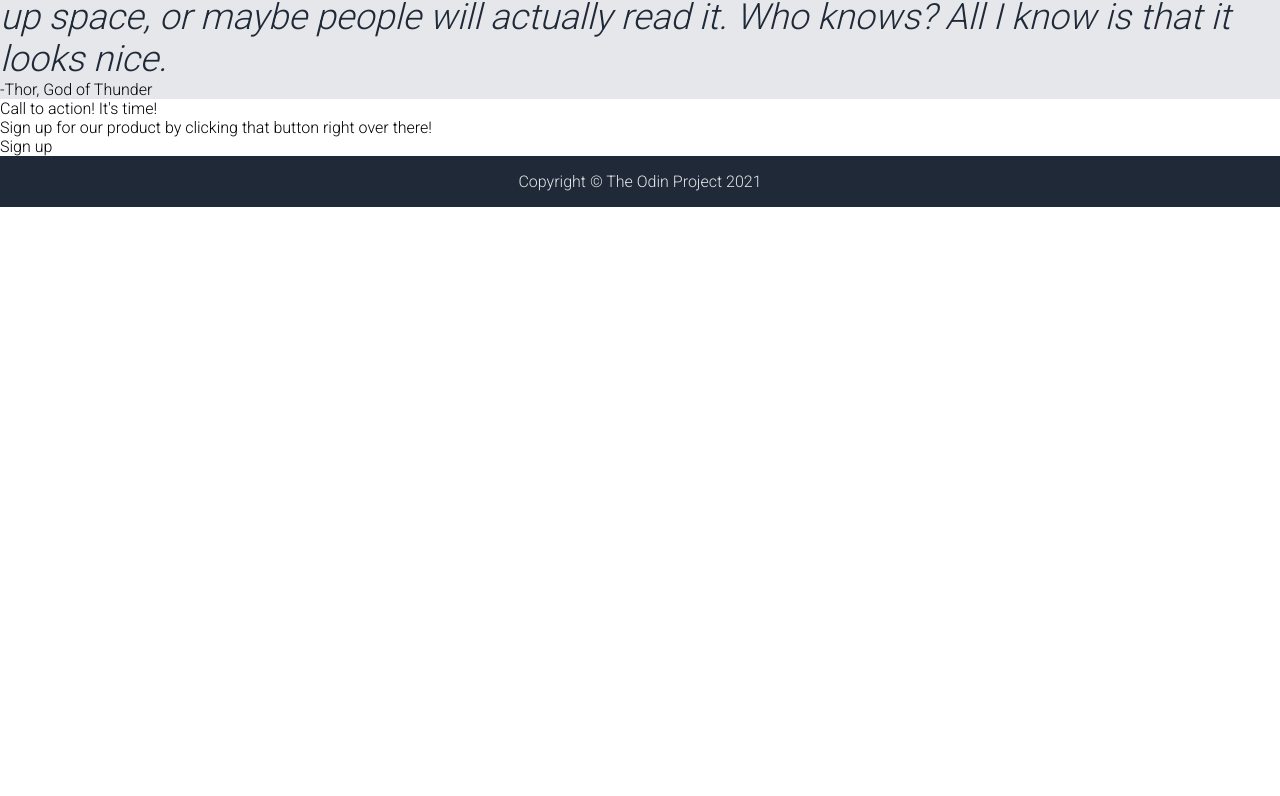
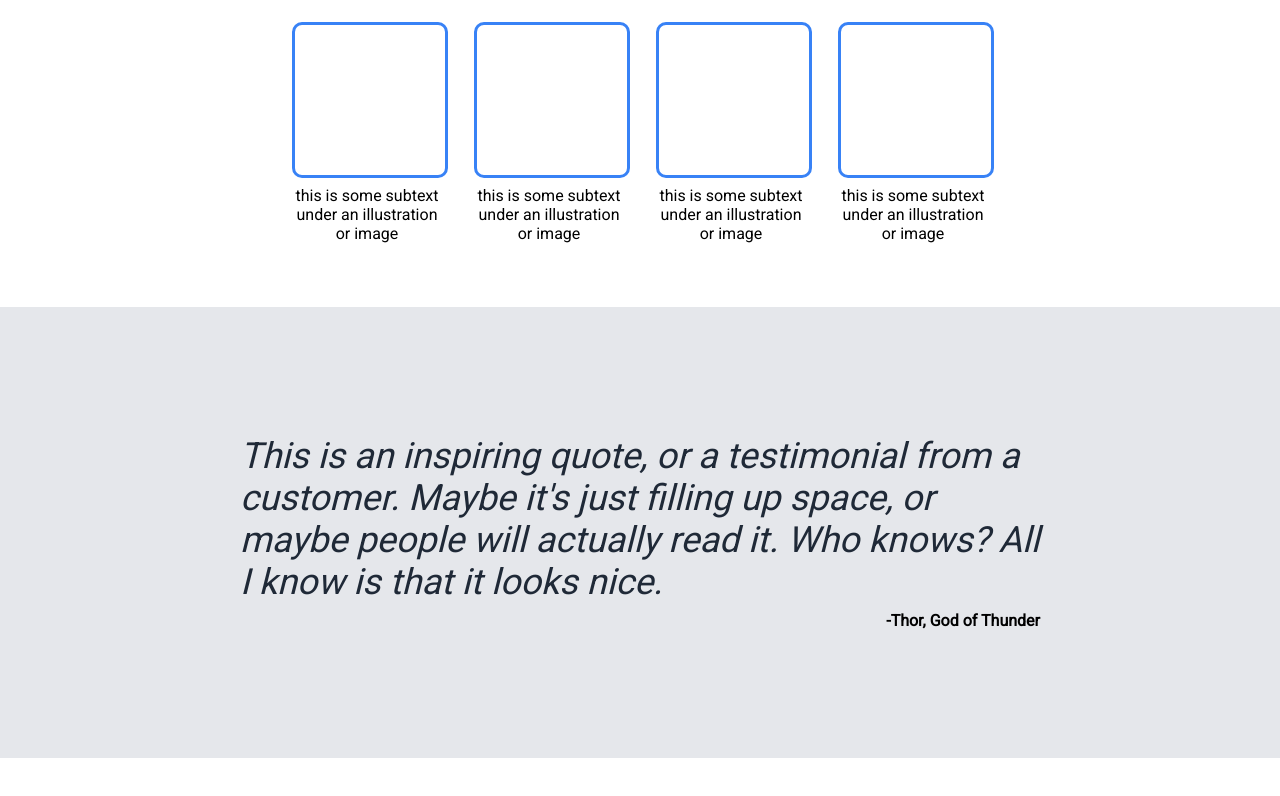
Before and after one commit to Rinnnt/odin-landing-page, a plain HTML site: page index.html in a window 1280 px wide. Shown: the part 527-1323 px from the top of the page. Before the commit the page ends 800 px from the top, so only its background shows below. Drawn offline with Linux system fonts and the light colour scheme.

Commit message:
Complete styling with flexbox
Put all the elements at the correct place with
flexbox, added additional styling like border radius,
font-weights and color to elements.

```diff
--- a/index.html
+++ b/index.html
@@ -9,7 +9,7 @@
 
     <link rel="preconnect" href="https://fonts.googleapis.com">
     <link rel="preconnect" href="https://fonts.gstatic.com" crossorigin>
-    <link href="https://fonts.googleapis.com/css2?family=Roboto:wght@300&display=swap" rel="stylesheet">
+    <link href="https://fonts.googleapis.com/css2?family=Roboto" rel="stylesheet">
 
 </head>
 <body>
@@ -71,11 +71,13 @@
     </div>
 
     <div class="quote">
-        <div class="quote-text">
-            This is an inspiring quote, or a testimonial from a customer. Maybe it's just filling up space, or maybe people will actually read it. Who knows? All I know is that it looks nice.
-        </div>
-        <div class="quote-author">
-            -Thor, God of Thunder
+        <div class="quote-centerer">
+            <div class="quote-text">
+                This is an inspiring quote, or a testimonial from a customer. Maybe it's just filling up space, or maybe people will actually read it. Who knows? All I know is that it looks nice.
+            </div>
+            <div class="quote-author">
+                -Thor, God of Thunder
+            </div>
         </div>
     </div>
 
--- a/styles.css
+++ b/styles.css
@@ -23,6 +23,7 @@ body {
     display: flex;
     justify-content: space-between;
     align-items: center;
+    gap: 32px;
 }
 
 .logo {
@@ -54,11 +55,15 @@ a {
 
 .main {
     flex: 1;
+    display: flex;
+    flex-direction: column;
+    gap: 16px;
+    align-items: flex-start;
 }
 
 .main-heading {
     font-size: 48px;
-    font-weight: 1000;
+    font-weight: 900;
     color: #F9FAF8;
 }
 
@@ -70,6 +75,9 @@ a {
 .main-sign-up {
     background-color: #3882F6;
     color: #F9FAF8;
+    padding: 8px 16px;
+    font-weight: 900;
+    border-radius: 10px;
 }
 
 .image {
@@ -78,16 +86,60 @@ a {
     display: flex;
     justify-content: center;
     align-items: center;
+    height: 200px;
+    border-radius: 10px;
+    color: #E5E7EB
+}
+
+.content {
+    display: flex;
+    flex-direction: column;
+    align-items: center;
+    padding: 64px;
+    gap: 32px;
 }
 
 .content-heading {
     font-size: 36px;
-    font-weight: 1000;
+    font-weight: 900;
     color: #1F2937
+}
+
+.content-container {
+    display: flex;
+    flex-wrap: wrap;
+    justify-content: center;
+    gap: 32px;
+}
+
+.content-item {
+    display: flex;
+    flex-direction: column;
+    gap: 8px;
+    max-width: 150px;
+    text-align: center;
+}
+
+.content-image {
+    border: solid #3882F6 3px;
+    border-radius: 10px;
+    width: 150px;
+    height: 150px;
 }
 
 .quote {
     background-color: #E5E7EB;
+    display: flex;
+    justify-content: center;
+    align-items: center;
+    padding: 128px;
+}
+
+.quote-centerer {
+    max-width: 800px;
+    display: flex;
+    flex-direction: column;
+    gap: 8px;
 }
 
 .quote-text {
@@ -95,3 +147,50 @@ a {
     font-style: italic;
     color: #1f2937;
 }
+
+.quote-author {
+    font-weight: 900;
+    text-align: right;
+}
+
+.action {
+    display: flex;
+    padding: 64px;
+    justify-content: center;
+    align-items: center;
+
+}
+
+.action-container {
+    background-color: #3882F6;
+    border-radius: 10px;
+    display: flex;
+    justify-content: space-between;
+    align-items: center;
+    padding: 32px 128px;
+    gap: 64px;
+}
+
+.action-content {
+    display: flex;
+    flex-direction: column;
+    gap: 8px;
+}
+
+.action-heading {
+    color:#F9FAF8;
+    font-weight: 900;
+    font-size: 18px;
+}
+
+.action-text {
+    color: #E5E7EB;
+}
+
+.action-sign-up {
+    border-radius: 4px;
+    border:solid #F9FAF8 2px;
+    color: #F9FAF8;
+    font-weight: 900;
+    padding: 4px 16px;
+}
```
